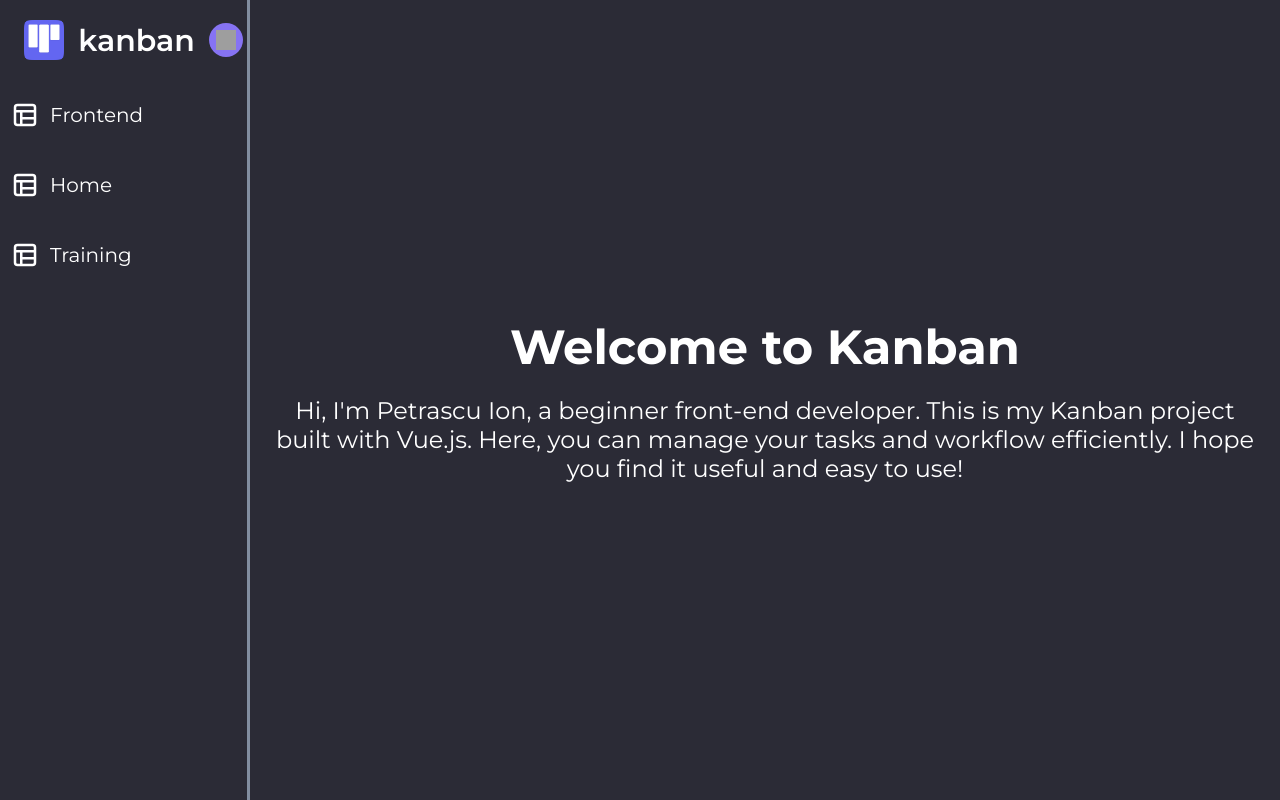
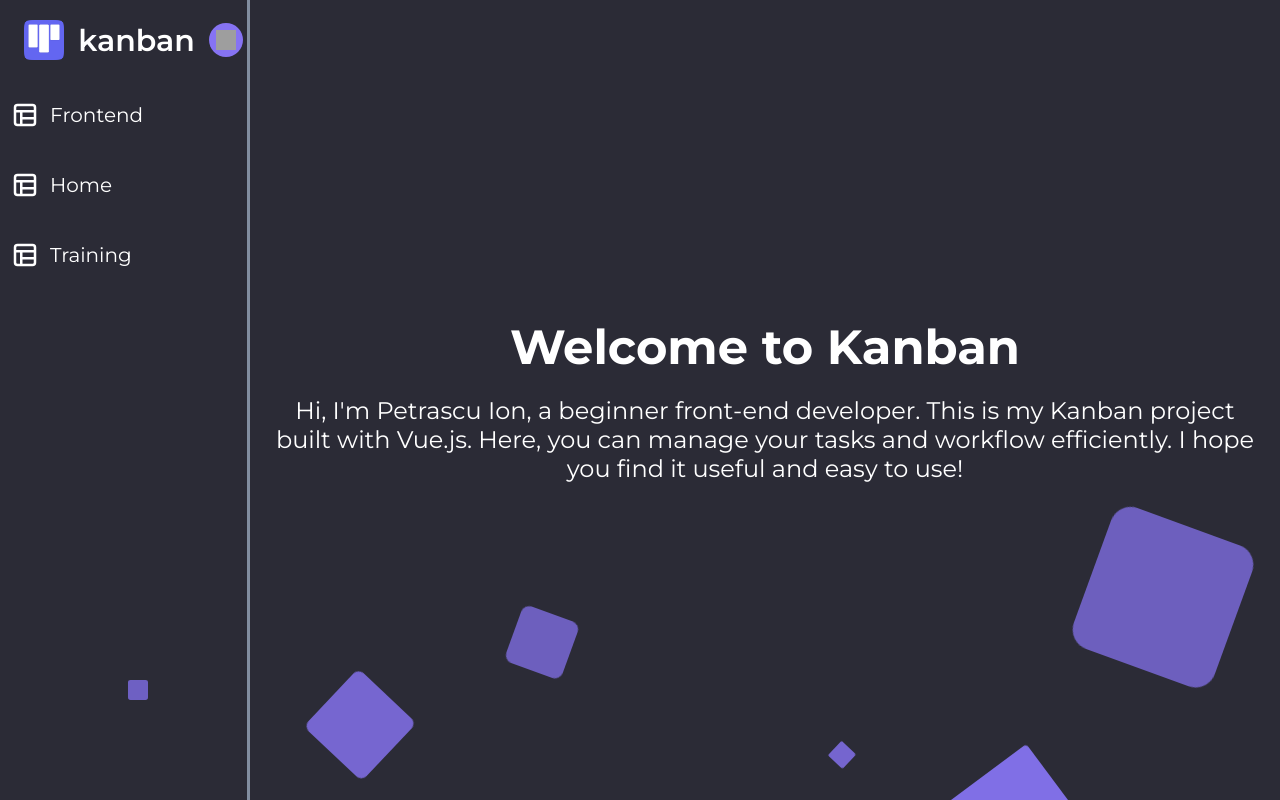
Before and after one commit to IonPetrascu/kanban-vue, a Vue app: page / in a window 1280 px wide. Built offline with nearby package versions, Linux system fonts and the light colour scheme; grey boxes are pictures that could not be loaded.

Commit message:
feat: add background animated for welcome page

```diff
--- a/src/views/GreetingsView.vue
+++ b/src/views/GreetingsView.vue
@@ -2,6 +2,9 @@
 
 <template>
   <div class="welcome-page">
+    <ul class="circles">
+      <li v-for="i in 10" :key="i"></li>
+    </ul>
     <div class="wrapper">
       <h1>Welcome to Kanban</h1>
       <p>
@@ -39,4 +42,114 @@
   color: var(--white);
   margin-top: 20px;
 }
+
+.circles {
+  position: absolute;
+  top: 0;
+  left: 0;
+  width: 100%;
+  height: 100%;
+  overflow: hidden;
+  pointer-events: none;
+}
+
+.circles li {
+  position: absolute;
+  display: block;
+  list-style: none;
+  width: 20px;
+  height: 20px;
+  background: var(--color-3);
+  animation: animate 27s linear infinite;
+  bottom: -150px;
+}
+
+.circles li:nth-child(1) {
+  left: 25%;
+  width: 80px;
+  height: 80px;
+  animation-delay: 0s;
+}
+
+.circles li:nth-child(2) {
+  left: 10%;
+  width: 20px;
+  height: 20px;
+  animation-delay: 2s;
+  animation-duration: 12s;
+}
+
+.circles li:nth-child(3) {
+  left: 70%;
+  width: 20px;
+  height: 20px;
+  animation-delay: 4s;
+}
+
+.circles li:nth-child(4) {
+  left: 40%;
+  width: 60px;
+  height: 60px;
+  animation-delay: 0s;
+  animation-duration: 18s;
+}
+
+.circles li:nth-child(5) {
+  left: 65%;
+  width: 20px;
+  height: 20px;
+  animation-delay: 0s;
+}
+
+.circles li:nth-child(6) {
+  left: 75%;
+  width: 110px;
+  height: 110px;
+  animation-delay: 3s;
+}
+
+.circles li:nth-child(7) {
+  left: 35%;
+  width: 150px;
+  height: 150px;
+  animation-delay: 7s;
+}
+
+.circles li:nth-child(8) {
+  left: 50%;
+  width: 25px;
+  height: 25px;
+  animation-delay: 15s;
+  animation-duration: 45s;
+}
+
+.circles li:nth-child(9) {
+  left: 20%;
+  width: 15px;
+  height: 15px;
+  animation-delay: 2s;
+  animation-duration: 35s;
+}
+
+.circles li:nth-child(10) {
+  left: 85%;
+  width: 150px;
+  height: 150px;
+  animation-delay: 0s;
+  animation-duration: 18s;
+}
+
+@keyframes animate {
+  0% {
+    transform: translateY(0) rotate(0deg);
+    opacity: 1;
+    border-radius: 0;
+  }
+
+  100% {
+    transform: translateY(-1000px) rotate(720deg);
+    opacity: 0;
+    border-radius: 50%;
+  }
+}
 </style>
```
